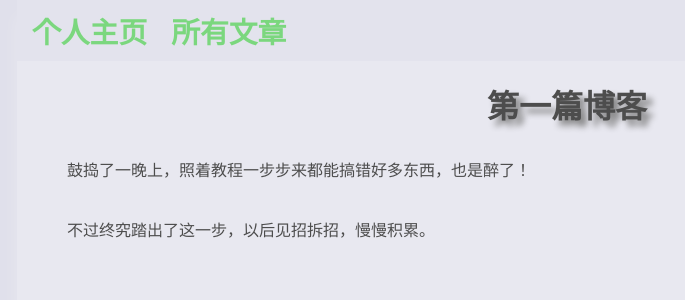
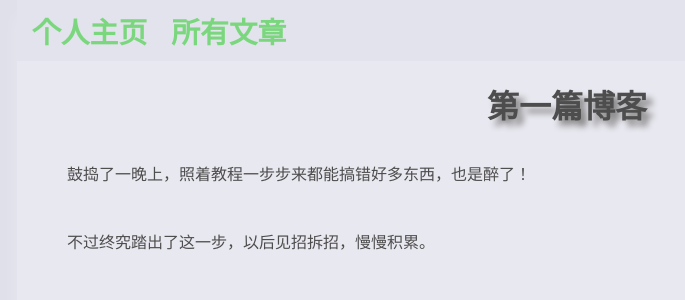
Before and after one commit to xxleyi/xxleyi.github.io, a Jekyll site: the page built from _posts/2016-03-03-第一篇个人博客.md, in a window 1280 px wide. Shown: the top 300 px of the page, without its empty margins (73-758 px from the left). Built offline with Jekyll 4.4.1, drawn with Linux system fonts in a browser that asks for light colours.

Commit message:
update the layout.

```diff
--- a/css/post.css
+++ b/css/post.css
@@ -58,7 +58,7 @@ blockquote{
 }
 
 p{
-  line-height: 1.5em;
+  line-height: 2em;
   padding: 10px 10px;
 }
 
```
